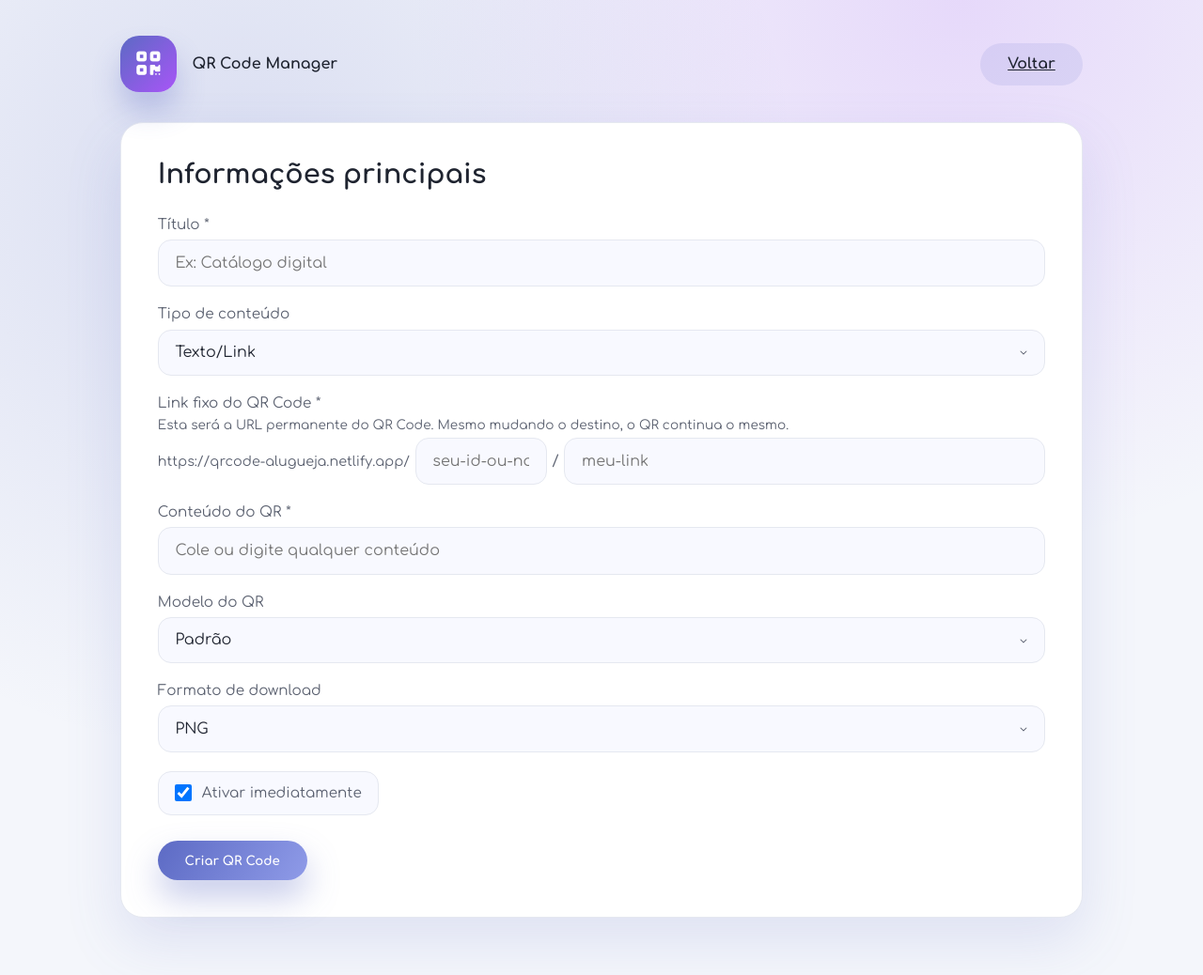
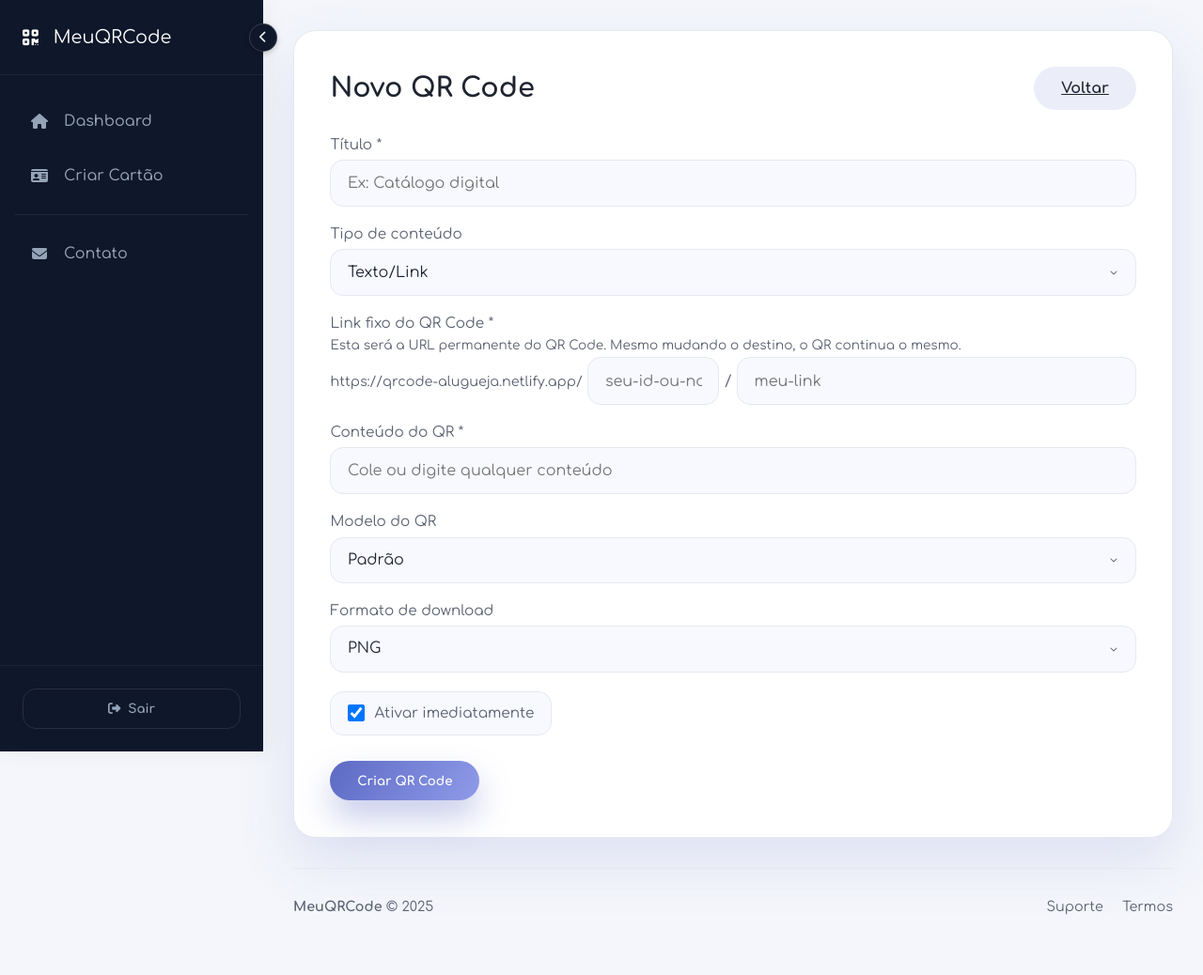
Before and after one commit to criaappoficial/meuqrcode, a plain HTML site: page page/new.html in a window 1280 px wide. Shown: the whole page at 94% size. After the commit the page ends 1005 px from the top, so only its background shows below. Drawn offline with Linux system fonts and the light colour scheme; no server answers.

Commit message:
Conteudo dentro da sidebar

```diff
--- a/assets/js/pages/new.js
+++ b/assets/js/pages/new.js
@@ -212,3 +212,17 @@ function buildPixPayload({ pixKey, merchantName, merchantCity, amount, txid, des
   const crc = crc16(base);
   return base + crc;
 }
+
+// Sidebar toggle logic
+const toggleSidebarBtn = document.getElementById('toggleSidebarBtn');
+const sidebar = document.querySelector('.sidebar');
+const mainContent = document.querySelector('.main-content');
+if (toggleSidebarBtn && sidebar && mainContent) {
+    toggleSidebarBtn.addEventListener('click', () => {
+        sidebar.classList.toggle('collapsed');
+        mainContent.classList.toggle('expanded');
+        // Save state
+        const isCollapsed = sidebar.classList.contains('collapsed');
+        localStorage.setItem('sidebarState', isCollapsed ? 'collapsed' : 'expanded');
+    });
+}
--- a/page/new.html
+++ b/page/new.html
@@ -9,29 +9,62 @@
   <link rel="preconnect" href="https://fonts.gstatic.com" crossorigin>
   <link href="https://fonts.googleapis.com/css2?family=Comfortaa:wght@400;500;700&family=Inter:wght@400;500;600&display=swap" rel="stylesheet">
   <link rel="stylesheet" href="https://cdnjs.cloudflare.com/ajax/libs/font-awesome/6.4.0/css/all.min.css">
-  <link rel="stylesheet" href="../assets/css/styles.css" />
+  <link rel="stylesheet" href="../assets/css/styles.css?v=7" />
   <script src="https://cdn.jsdelivr.net/npm/qrcode/build/qrcode.min.js"></script>
 </head>
 <body>
-  <div class="container">
-    <header>
-      <div class="brand">
-        <div class="brand-badge"><i class="fas fa-qrcode"></i></div>
-        <div>
-          <strong id="appTitle">QR Code Manager</strong>
-          <p id="greeting" style="color:var(--text-dim); font-size:.85rem;"></p>
+  <div class="app-layout">
+    <!-- Sidebar -->
+    <aside class="sidebar">
+      <div class="sidebar-brand">
+        <i class="fas fa-qrcode"></i>
+        <span>MeuQRCode</span>
       </div>
+      <button id="toggleSidebarBtn" class="toggle-btn" title="Minimizar Menu">
+        <i class="fas fa-chevron-left"></i>
+      </button>
+
+      <nav class="sidebar-nav">
+        <ul>
+          <li>
+            <a href="dashboard.html">
+              <i class="fas fa-home"></i>
+              <span>Dashboard</span>
+            </a>
+          </li>
+          <li>
+            <a href="coming-soon.html">
+              <i class="fas fa-id-card"></i>
+              <span>Criar Cartão</span>
+            </a>
+          </li>
+          <div class="divider"></div>
+          <li>
+            <a href="#contato">
+              <i class="fas fa-envelope"></i>
+              <span>Contato</span>
+            </a>
+          </li>
+        </ul>
+      </nav>
+
+      <div class="sidebar-footer">
+        <button id="logoutBtn" class="btn-logout">
+          <i class="fas fa-sign-out-alt"></i>
+          <span>Sair</span>
+        </button>
       </div>
-      <div class="header-actions">
-        <a href="dashboard.html" class="btn btn-secondary">Voltar</a>
-      </div>
-    </header>
+    </aside>
+
+    <!-- Main Content -->
+    <main class="main-content">
+      <div id="alert-container"></div>
 
       <section class="card">
         <div class="card-header">
-        <h2 class="card-title">Informações principais</h2>
+          <h2 class="card-title">Novo QR Code</h2>
+          <a href="dashboard.html" class="btn btn-secondary">Voltar</a>
         </div>
-      <div id="alert-container"></div>
 
         <form id="qrForm" novalidate>
           <div class="form-group">
@@ -132,8 +165,35 @@
           <a href="dashboard.html" class="btn btn-secondary">Voltar ao painel</a>
         </div>
       </section>
+
+      <footer id="contato" style="margin-top: auto; padding-top: 2rem; border-top: 1px solid var(--border); color: var(--text-dim); font-size: 0.9rem;">
+        <div style="display: flex; justify-content: space-between; flex-wrap: wrap; gap: 1rem;">
+          <div>
+            <strong>MeuQRCode</strong> &copy; 2025
+          </div>
+          <div>
+            <a href="#" style="color: inherit; text-decoration: none; margin-left: 1rem;">Suporte</a>
+            <a href="#" style="color: inherit; text-decoration: none; margin-left: 1rem;">Termos</a>
+          </div>
+        </div>
+      </footer>
+    </main>
   </div>
 
+  <script>
+    /* Restore sidebar state immediately to prevent FOUC */
+    (function() {
+      try {
+        var state = localStorage.getItem('sidebarState');
+        var sb = document.querySelector('.sidebar');
+        var mc = document.querySelector('.main-content');
+        if (state === 'collapsed' && sb && mc) {
+          sb.classList.add('collapsed');
+          mc.classList.add('expanded');
+        }
+      } catch(e) {}
+    })();
+  </script>
   <script type="module" src="../assets/js/pages/new.js"></script>
 </body>
 </html>
```
Also changed, not shown: assets/js/pages/edit.js (+14 -0 lines), page/edit.html (+75 -14 lines). Lines whose indentation alone changed are shown as unchanged.
